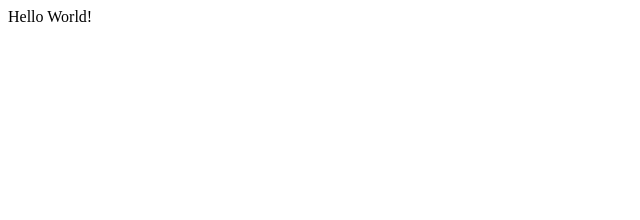
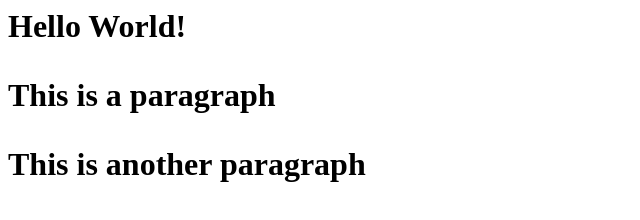
Before and after one commit to MikeBednarek/MikeBednarek.github.io, a plain HTML site: page index.html in a window 1280 px wide. Shown: the whole page, without its empty margins (0-640 px from the left). Drawn offline with Linux system fonts and the light colour scheme.

Commit message:
Update index.html

```diff
--- a/index.html
+++ b/index.html
@@ -3,6 +3,10 @@
     <title>Hello World </title>
   </head>
   <body>
-    <p>Hello World!</p>
+    <div>
+
+    <h1>Hello World!<h1>
+      <p>This is a paragraph</p>
+      <p>This is another paragraph</p>
   </body>
  <html>
```
